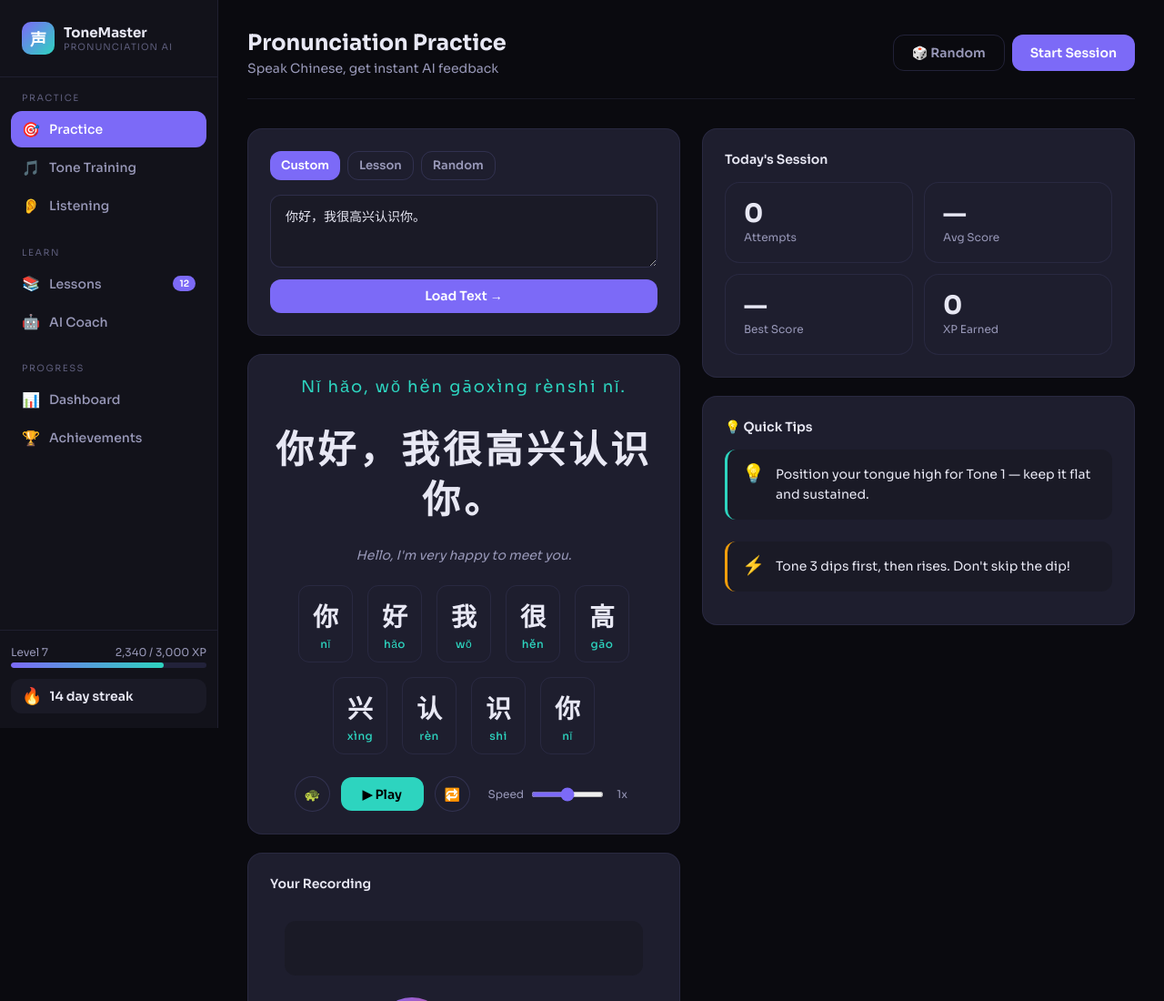
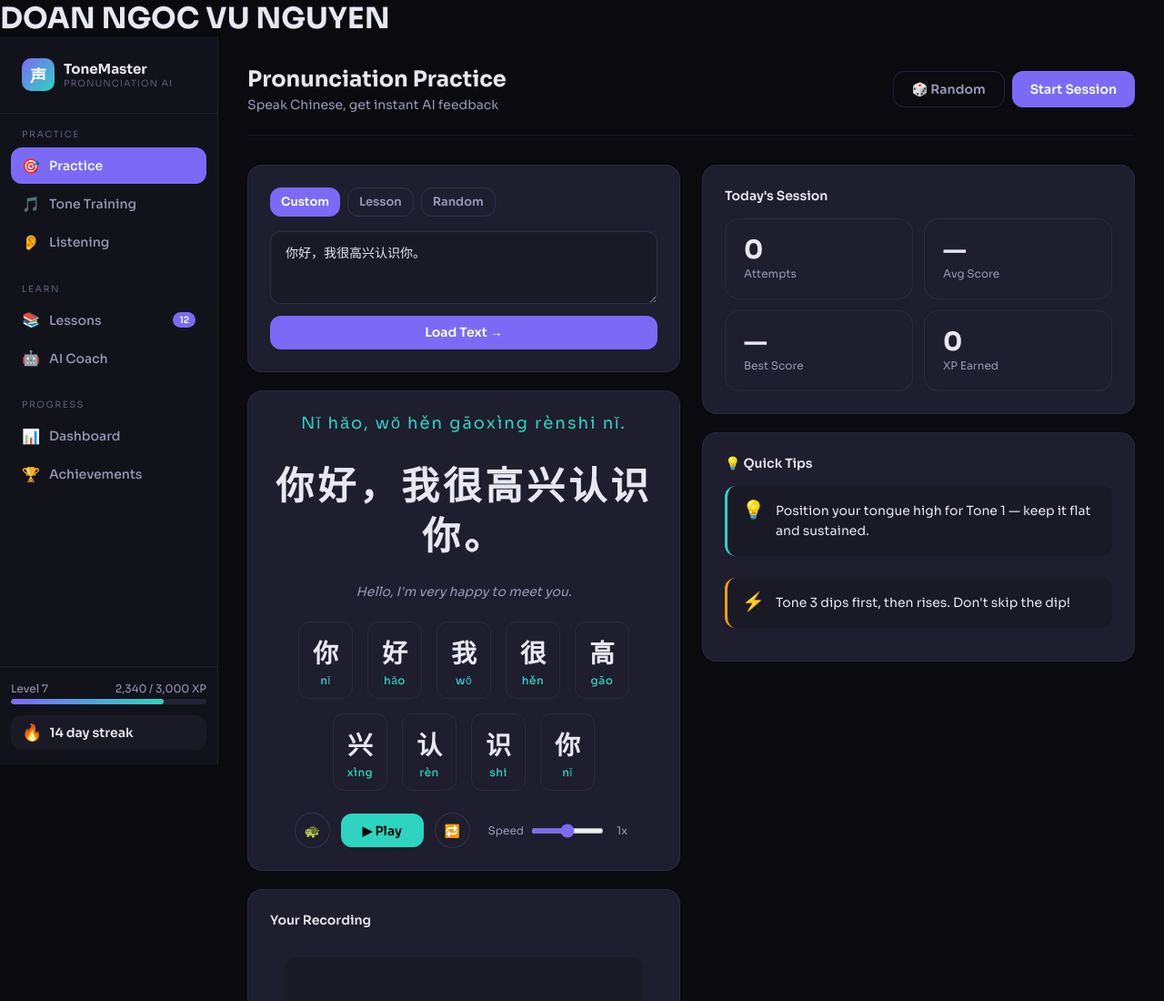
Before and after one commit to Kuro2112/app-hoc-tieng-trung-dthu, a plain HTML site: page index.html in a window 1280 px wide. Shown: the top 1100 px of the page at 91% size. Drawn offline with nearby package versions, Linux system fonts and the light colour scheme.

Commit message:
Update index.html

```diff
--- a/index.html
+++ b/index.html
@@ -440,6 +440,7 @@ input[type=range]{padding:0;height:6px;cursor:pointer;accent-color:var(--accent)
 </style>
 </head>
 <body>
+  <H1> DOAN NGOC VU NGUYEN </H1>
 
 <div class="hamburger" id="hamburger" onclick="toggleSidebar()">☰</div>
 <div class="overlay" id="overlay" onclick="toggleSidebar()"></div>
```
